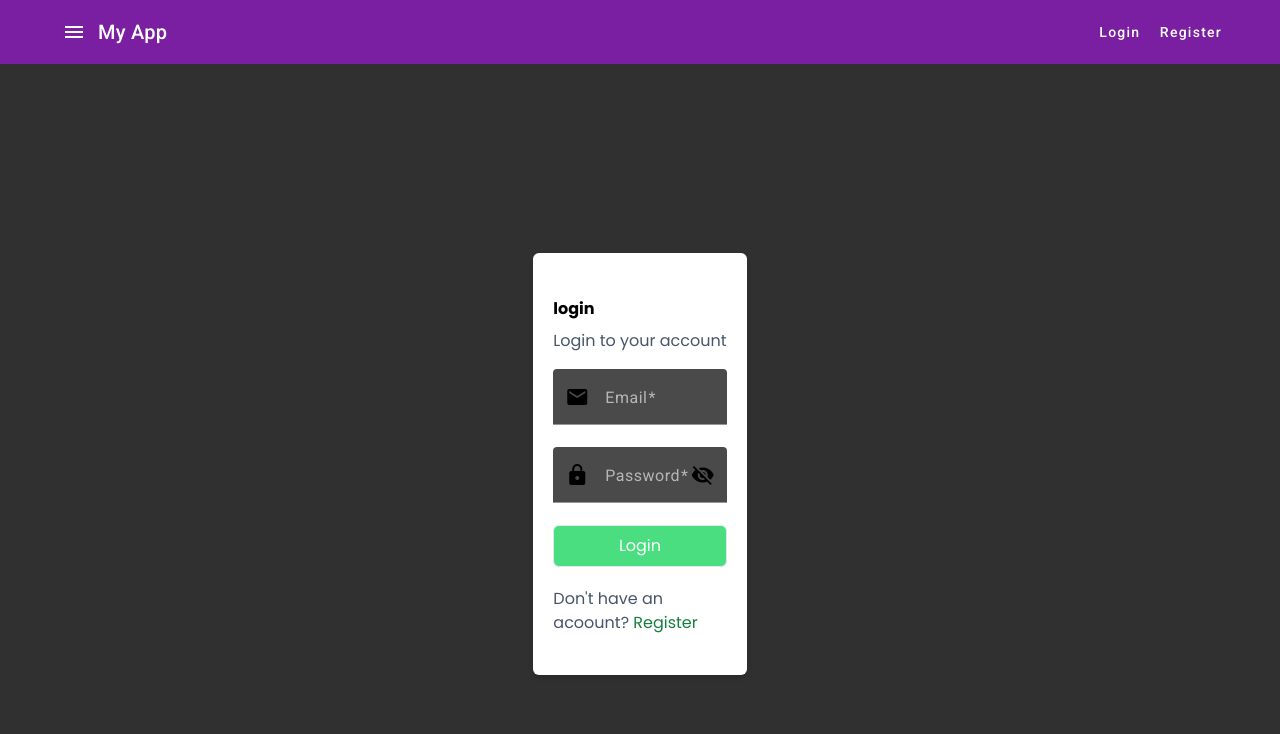
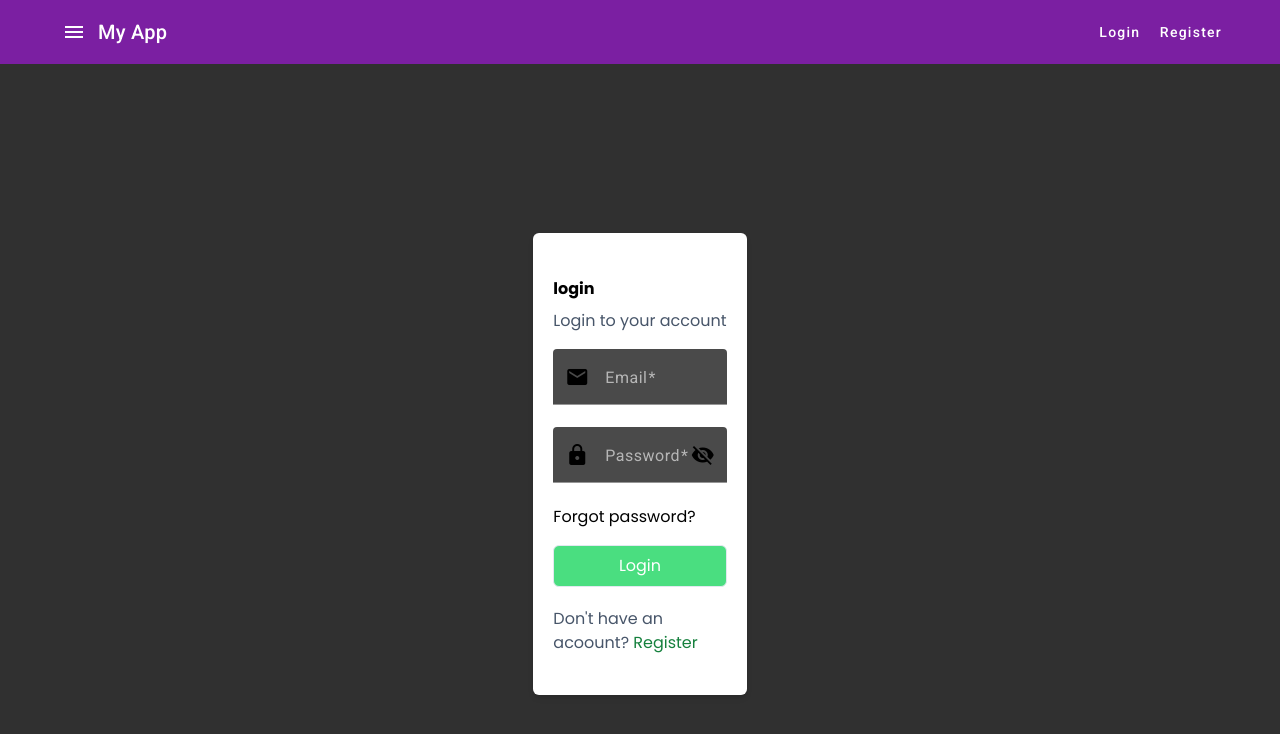
Before and after one commit to Hyagodevbfr/AuthSystemJwt, an Angular app in the folder client/: page /login in a window 1280 px wide. Shown: the top 734 px of the page. Built offline with nearby package versions, Linux system fonts and the light colour scheme.

Commit message:
Add forgot password link in login component

```diff
--- a/client/src/app/pages/login/login.component.html
+++ b/client/src/app/pages/login/login.component.html
@@ -26,7 +26,12 @@
                     {{ hide? 'visibility_off':'visibility'}}
                 </mat-icon>
         </mat-form-field>
-        <button [disabled]="!form.valid" type="submit" class="w-full rounded-md border border-slate-200 disabled:bg-green-400 py-2 px-3 bg-green-700 text-white fornt-bold">Login</button>
+
+        <a routerLink="/forgot-password">Forgot password?</a>
+
+        <button [disabled]="!form.valid" type="submit" class="w-full mt-4 rounded-md border border-slate-200 disabled:bg-green-400 py-2 px-3 bg-green-700 text-white fornt-bold">Login</button>
+
+
         <div class="my-5">
             <span class="text-slate-600">
                 Don't have an acoount?
```
